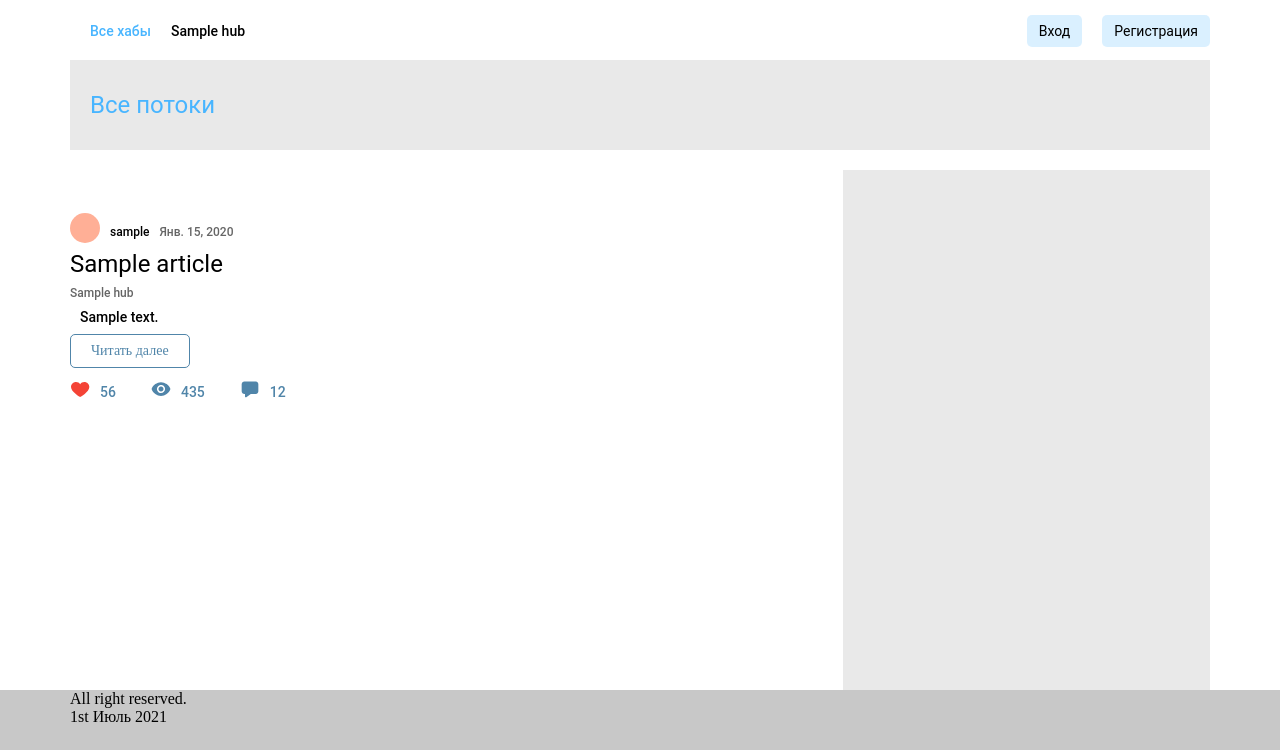
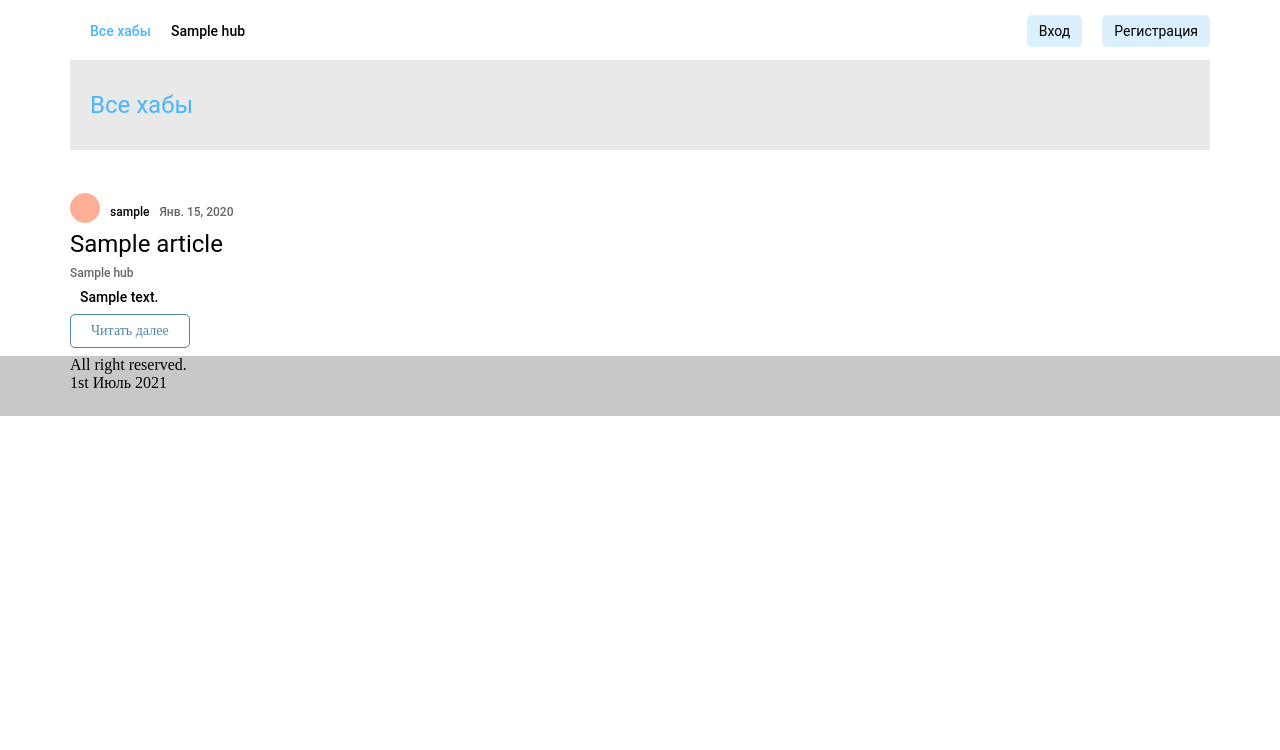
Before and after one commit to pythonagile449/GeekHub, a Django app: page / in a window 1280 px wide. Shown: the part 60-810 px from the top of the page. After the commit the page ends 476 px from the top, so only its background shows below. Run offline with Django 3.2, Linux system fonts and the light colour scheme; tables that the repository leaves empty hold one stand-in row (values such as "Sample post"); parts of the project's set-up code (start-up, migrations or seed data) failed here and were passed over; some libraries are stand-ins or nearby versions.

Commit message:
верстка главной страницы со списком статей верстка просмотра одной статьи добавлена подстветка активной ссылки тулбара

```diff
--- a/intergalactic/static/css/style.css
+++ b/intergalactic/static/css/style.css
@@ -33,6 +33,14 @@
     --da--link-active-colornger-color: red;
     --warning-color: yellow;
     --success-color: green;
+}
+
+sup {
+    position: relative;
+    font-size: 75%;
+    line-height: 0;
+    vertical-align: baseline;
+    top: -.5em;
 }
 
 a:hover {
@@ -211,8 +219,7 @@ ul.section-menu li { /* Пункты списка меню */
 
 .section-right-block {
     width: 367px;
-    background: var(--section-bg-color); /* цвет фона правой секции контента*/
-    height: 520px;
+    /*height: 520px;*/
 }
 
 .chapter {
--- /dev/null
+++ b/intergalactic/static/js/mainapp/active-toolbar-link.js
@@ -0,0 +1,12 @@
+"use stict"
+
+document.addEventListener('DOMContentLoaded', () => {
+    let toolBarLinks = document.querySelectorAll('ul.section-menu li a.link-menu');
+    let url = document.location.href;
+
+    toolBarLinks.forEach(link => {
+        if (link.href === url) {
+            link.classList.add('active-menu-link');
+        }
+    })
+})
--- a/mainapp/templates/mainapp/article_form.html
+++ b/mainapp/templates/mainapp/article_form.html
@@ -16,10 +16,11 @@
 {% endblock %}
 
 {% block toolbar %}
-{% include '_inc/profile_toolbar.html' %}
+    {% include '_inc/profile_toolbar.html' %}
 {% endblock %}
 
 {% block content %}
+    <div class="indent-20"></div>
     <form class="create-article-form container-editor" action="{% url 'mainapp:create_article' %}" method="post">
         {% csrf_token %}
 
--- a/mainapp/templates/mainapp/index.html
+++ b/mainapp/templates/mainapp/index.html
@@ -12,7 +12,7 @@
             {% if active_hub %}
                 {{ active_hub }}
             {% else %}
-                Все потоки
+                Все хабы
             {% endif %}
         </h2>
     </div>
@@ -61,28 +61,28 @@
                 </div>
 
                 <div class="open-text">
-                    <a href="/" class="button2">Читать далее</a>
+                    <a href="{% url 'mainapp:article_detail' article.pk %}" class="button2">Читать далее</a>
                 </div>
 
-                <div class="like-comment">
-                    <ul class="like-comment">
-                        <li><a href="/"><img src="{% static 'svg/flat-color-icons_like_active.svg' %}"
-                                             alt="like"></a>
-                        </li>
-                        <li>
-                            <h5-2>56</h5-2>
-                        </li>
-                        <li><img src="{% static 'svg/carbon_view-filled_active.svg' %}" alt="view"></li>
-                        <li>
-                            <h5-2>435</h5-2>
-                        </li>
-                        <li><a href="/"><img src="{% static 'svg/fluent_comment-24-filled_active.svg' %}"
-                                             alt="comm"></a></li>
-                        <li>
-                            <h5-2>12</h5-2>
-                        </li>
-                    </ul>
-                </div>
+                {#                <div class="like-comment">#}
+                {#                    <ul class="like-comment">#}
+                {#                        <li><a href="/"><img src="{% static 'svg/flat-color-icons_like_active.svg' %}"#}
+                {#                                             alt="like"></a>#}
+                {#                        </li>#}
+                {#                        <li>#}
+                {#                            <h5-2>56</h5-2>#}
+                {#                        </li>#}
+                {#                        <li><img src="{% static 'svg/carbon_view-filled_active.svg' %}" alt="view"></li>#}
+                {#                        <li>#}
+                {#                            <h5-2>435</h5-2>#}
+                {#                        </li>#}
+                {#                        <li><a href="/"><img src="{% static 'svg/fluent_comment-24-filled_active.svg' %}"#}
+                {#                                             alt="comm"></a></li>#}
+                {#                        <li>#}
+                {#                            <h5-2>12</h5-2>#}
+                {#                        </li>#}
+                {#                    </ul>#}
+                {#                </div>#}
             {% endfor %}
 
 
--- a/templates/base.html
+++ b/templates/base.html
@@ -31,8 +31,6 @@
         {% block toolbar %}
         {% endblock %}
 
-        <div class="indent-20"></div>
-
         <div class="container">
             {% block content %} {% endblock %}
         </div>
@@ -49,6 +47,7 @@
 <script type="text/javascript" src="{% static 'plugins/js/jquery.min.js' %}"></script>
 <script type="text/javascript" src="{% static 'plugins/js/bootstrap.min.js' %}"></script>
 <script type="text/javascript" src="{% static 'js/mainapp/active-menu-link.js' %}"></script>
+<script type="text/javascript" src="{% static 'js/mainapp/active-toolbar-link.js' %}"></script>
 {% block js %}{% endblock %}
 </body>
 </html>
```
Also changed, not shown: mainapp/templates/mainapp/article_detail.html (+20 -20 lines).
